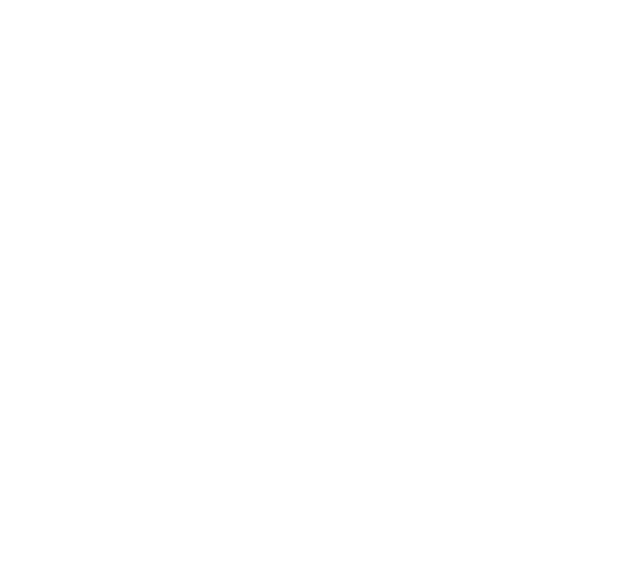
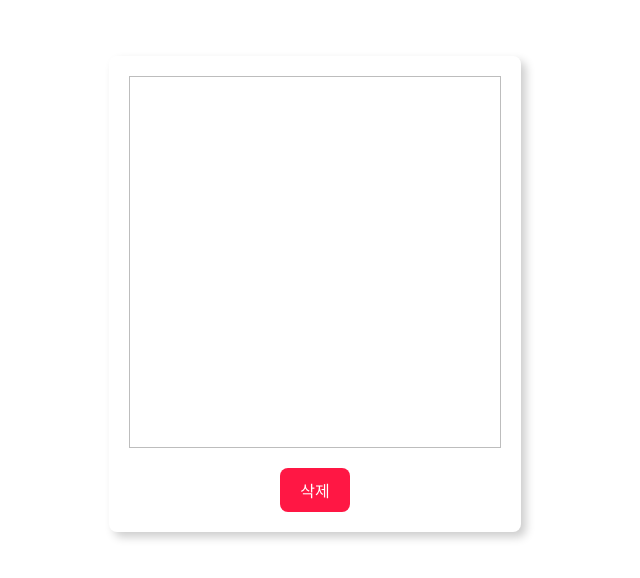
Before and after one commit to hyunjinee/react-testing, a React (Create React App) app: page /detail/1 in a window 1280 px wide. Before the commit this address had no page. Shown: the part 106-684 px from the top of the page, without its empty margins (325-965 px from the left). Built offline with nearby package versions, Linux system fonts and the light colour scheme.

Commit message:
feat: detail page

```diff
--- a/src/App.tsx
+++ b/src/App.tsx
@@ -1,15 +1,10 @@
-import { useState } from 'react';
 import styled from 'styled-components';
 import { BrowserRouter, Route, Routes } from 'react-router-dom';
 
-import Button from 'components/common/Button';
-import Input from 'components/common/Input';
-import TodoItem from 'components/TodoItem';
-import InputContainer from 'components/InputContainer';
-import TodoList from 'components/TodoList';
 import { TodoListProvider } from 'contexts/TodoListContext';
 import List from 'pages/List';
 import Add from 'pages/Add';
+import Detail from 'pages/Detail';
 
 function App() {
   return (
@@ -19,6 +14,7 @@
           <Routes>
             <Route path="/" element={<List />} />
             <Route path="/add" element={<Add />} />
+            <Route path="/detail/:id" element={<Detail />} />
           </Routes>
           {/* <Contents>
             <TodoList />
--- /dev/null
+++ b/src/pages/Detail/index.tsx
@@ -0,0 +1,30 @@
+import { useContext } from 'react';
+import { useNavigate, useParams } from 'react-router-dom';
+import { Container, Todo } from './styles';
+import { TodoListContext } from 'contexts/TodoListContext';
+import Button from 'components/common/Button';
+
+const Detail: React.FC = () => {
+  const { id } = useParams<{ id: string }>();
+  const { todoList, deleteTodo } = useContext(TodoListContext);
+  const navigate = useNavigate();
+
+  const todo = todoList[parseInt(id as string)];
+
+  return (
+    <Container>
+      <Todo>{todo}</Todo>
+      <Button
+        label="삭제"
+        backgroundColor="#ff1744"
+        hoverColor="#f01440"
+        onClick={() => {
+          deleteTodo(parseInt(id as string));
+          navigate(-1);
+        }}
+      />
+    </Container>
+  );
+};
+
+export default Detail;
--- /dev/null
+++ b/src/pages/Detail/styles.tsx
@@ -0,0 +1,20 @@
+import styled from 'styled-components';
+
+export const Container = styled.div`
+  display: flex;
+  background-color: 'fff';
+  padding: 20px;
+  box-shadow: 5px 5px 10px rgba(0, 0, 0, 0.2);
+  border-radius: 8px;
+  align-items: center;
+  flex-direction: column;
+`;
+
+export const Todo = styled.div`
+  min-width: 350px;
+  height: 350px;
+  overflow-y: auto;
+  border: 1px solid #bdbdbd;
+  margin-bottom: 20px;
+  padding: 10px;
+`;
```
Also changed, not shown: 1 other file (tests, documents, lock files or other folders).
